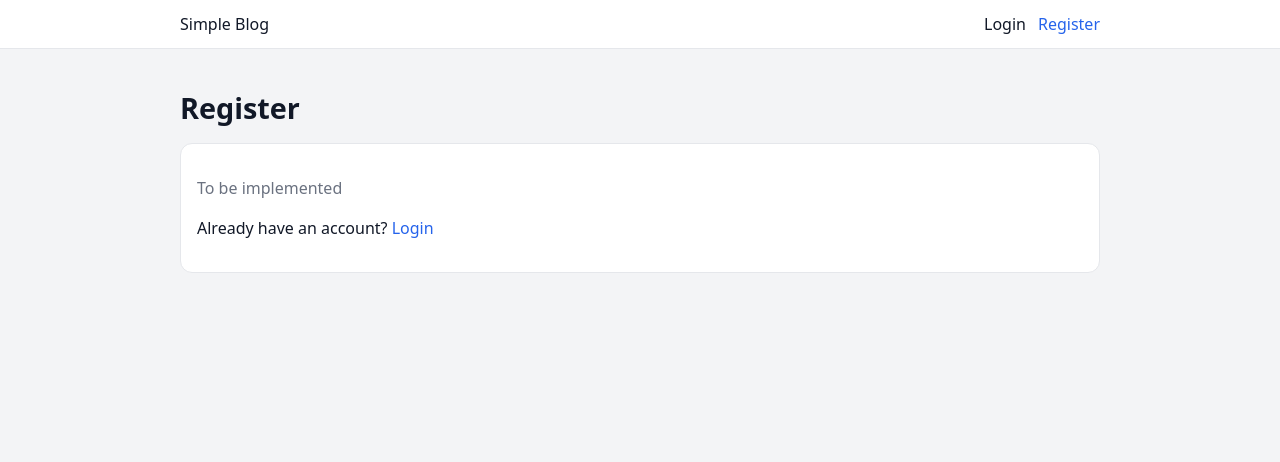
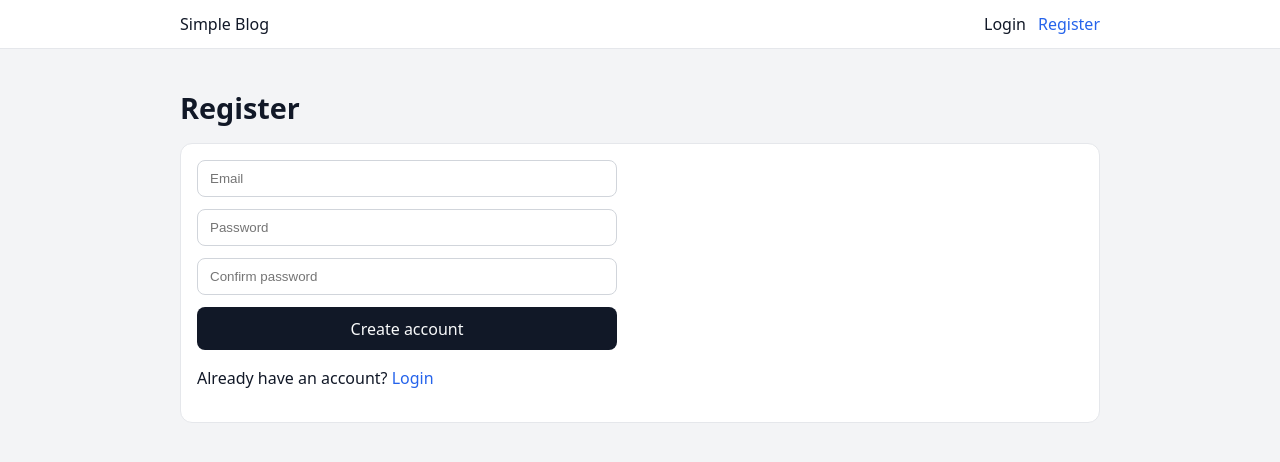
Before and after one commit to tomdeocales/assessment-crud, a React (Vite) app: page /register in a window 1280 px wide. Shown: the top 462 px of the page. Built offline with nearby package versions, Linux system fonts and the light colour scheme; no server answers.

Commit message:
basic auth pages

```diff
--- a/src/App.tsx
+++ b/src/App.tsx
@@ -8,6 +8,7 @@ import PostEditPage from './pages/PostEditPage'
 import PostsPage from './pages/PostsPage'
 import RegisterPage from './pages/RegisterPage'
 import NotFoundPage from './pages/NotFoundPage'
+import LogoutPage from './pages/LogoutPage'
 
 const router = createBrowserRouter([
   {
@@ -24,6 +25,7 @@ const router = createBrowserRouter([
         children: [
           { path: 'posts/new', element: <PostCreatePage /> },
           { path: 'posts/:id/edit', element: <PostEditPage /> },
+          { path: 'logout', element: <LogoutPage /> },
         ],
       },
       { path: '*', element: <NotFoundPage /> },
--- a/src/components/Layout.tsx
+++ b/src/components/Layout.tsx
@@ -14,7 +14,12 @@ export default function Layout() {
           </NavLink>
           <div className="spacer" />
           {user ? (
-            <span className="muted">{user.email}</span>
+            <>
+              <span className="muted">{user.email}</span>
+              <NavLink to="/logout" className="navlink">
+                Logout
+              </NavLink>
+            </>
           ) : (
             <>
               <NavLink to="/login" className="navlink">
--- a/src/pages/LoginPage.tsx
+++ b/src/pages/LoginPage.tsx
@@ -1,11 +1,95 @@
-import { Link } from 'react-router-dom'
+import { useState } from 'react'
+import { Link, Navigate, useLocation, useNavigate } from 'react-router-dom'
+import { useAppSelector } from '../app/hooks'
+import { supabase } from '../lib/supabaseClient'
 
 export default function LoginPage() {
+  const auth = useAppSelector((s) => s.auth)
+  const navigate = useNavigate()
+  const location = useLocation()
+
+  const [email, setEmail] = useState('')
+  const [password, setPassword] = useState('')
+  const [error, setError] = useState<string | null>(null)
+  const [loading, setLoading] = useState(false)
+
+  const fromPath =
+    (location.state as { from?: { pathname: string } } | null)?.from?.pathname ??
+    '/posts'
+
+  if (!auth.ready) {
+    return (
+      <div className="container">
+        <div className="card">Loading...</div>
+      </div>
+    )
+  }
+
+  if (auth.user) {
+    return <Navigate to="/posts" replace />
+  }
+
+  async function handleSubmit(e: React.FormEvent) {
+    e.preventDefault()
+    setError(null)
+
+    if (!supabase) {
+      setError('Missing Supabase setup. Check your .env file.')
+      return
+    }
+
+    if (!email.trim() || !password) {
+      setError('Please enter your email and password.')
+      return
+    }
+
+    setLoading(true)
+    try {
+      const { error } = await supabase.auth.signInWithPassword({
+        email: email.trim(),
+        password,
+      })
+
+      if (error) {
+        setError(error.message)
+        return
+      }
+
+      navigate(fromPath, { replace: true })
+    } finally {
+      setLoading(false)
+    }
+  }
+
   return (
     <div className="container">
       <h1>Login</h1>
       <div className="card">
-        <p className="muted">To be implemented</p>
+        {error ? <div className="error">{error}</div> : null}
+
+        <form className="form" onSubmit={handleSubmit}>
+          <input
+            className="input"
+            type="email"
+            placeholder="Email"
+            value={email}
+            onChange={(e) => setEmail(e.target.value)}
+            autoComplete="email"
+          />
+          <input
+            className="input"
+            type="password"
+            placeholder="Password"
+            value={password}
+            onChange={(e) => setPassword(e.target.value)}
+            autoComplete="current-password"
+          />
+
+          <button type="submit" disabled={loading}>
+            {loading ? 'Logging in...' : 'Login'}
+          </button>
+        </form>
+
         <p>
           No account yet? <Link to="/register">Register</Link>
         </p>
--- /dev/null
+++ b/src/pages/LogoutPage.tsx
@@ -0,0 +1,34 @@
+import { useEffect } from 'react'
+import { useNavigate } from 'react-router-dom'
+import { supabase } from '../lib/supabaseClient'
+
+export default function LogoutPage() {
+  const navigate = useNavigate()
+
+  useEffect(() => {
+    let ignore = false
+
+    async function run() {
+      if (!supabase) {
+        navigate('/login', { replace: true })
+        return
+      }
+
+      await supabase.auth.signOut()
+      if (ignore) return
+      navigate('/login', { replace: true })
+    }
+
+    run()
+
+    return () => {
+      ignore = true
+    }
+  }, [navigate])
+
+  return (
+    <div className="container">
+      <div className="card">Logging out...</div>
+    </div>
+  )
+}
--- a/src/pages/RegisterPage.tsx
+++ b/src/pages/RegisterPage.tsx
@@ -1,11 +1,111 @@
-import { Link } from 'react-router-dom'
+import { useState } from 'react'
+import { Link, Navigate, useNavigate } from 'react-router-dom'
+import { useAppSelector } from '../app/hooks'
+import { supabase } from '../lib/supabaseClient'
 
 export default function RegisterPage() {
+  const auth = useAppSelector((s) => s.auth)
+  const navigate = useNavigate()
+
+  const [email, setEmail] = useState('')
+  const [password, setPassword] = useState('')
+  const [confirmPassword, setConfirmPassword] = useState('')
+  const [error, setError] = useState<string | null>(null)
+  const [info, setInfo] = useState<string | null>(null)
+  const [loading, setLoading] = useState(false)
+
+  if (!auth.ready) {
+    return (
+      <div className="container">
+        <div className="card">Loading...</div>
+      </div>
+    )
+  }
+
+  if (auth.user) {
+    return <Navigate to="/posts" replace />
+  }
+
+  async function handleSubmit(e: React.FormEvent) {
+    e.preventDefault()
+    setError(null)
+    setInfo(null)
+
+    if (!supabase) {
+      setError('Missing Supabase setup. Check your .env file.')
+      return
+    }
+
+    if (!email.trim() || !password) {
+      setError('Please fill up all fields.')
+      return
+    }
+
+    if (password !== confirmPassword) {
+      setError("Passwords don't match.")
+      return
+    }
+
+    setLoading(true)
+    try {
+      const { data, error } = await supabase.auth.signUp({
+        email: email.trim(),
+        password,
+      })
+
+      if (error) {
+        setError(error.message)
+        return
+      }
+
+      if (data.session) {
+        navigate('/posts', { replace: true })
+      } else {
+        setInfo('Account created. Please check your email to confirm.')
+      }
+    } finally {
+      setLoading(false)
+    }
+  }
+
   return (
     <div className="container">
       <h1>Register</h1>
       <div className="card">
-        <p className="muted">To be implemented</p>
+        {error ? <div className="error">{error}</div> : null}
+        {info ? <p className="muted">{info}</p> : null}
+
+        <form className="form" onSubmit={handleSubmit}>
+          <input
+            className="input"
+            type="email"
+            placeholder="Email"
+            value={email}
+            onChange={(e) => setEmail(e.target.value)}
+            autoComplete="email"
+          />
+          <input
+            className="input"
+            type="password"
+            placeholder="Password"
+            value={password}
+            onChange={(e) => setPassword(e.target.value)}
+            autoComplete="new-password"
+          />
+          <input
+            className="input"
+            type="password"
+            placeholder="Confirm password"
+            value={confirmPassword}
+            onChange={(e) => setConfirmPassword(e.target.value)}
+            autoComplete="new-password"
+          />
+
+          <button type="submit" disabled={loading}>
+            {loading ? 'Creating...' : 'Create account'}
+          </button>
+        </form>
+
         <p>
           Already have an account? <Link to="/login">Login</Link>
         </p>
```
